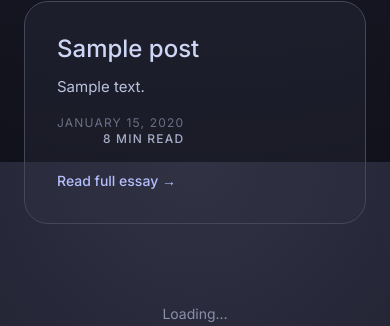
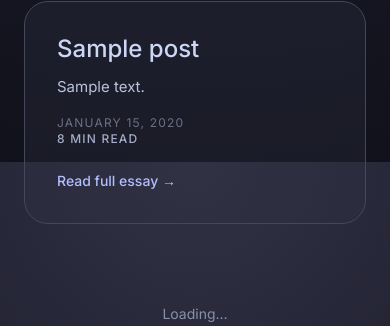
Before and after one commit to abhicodes07/personal-blog-site, a Django app: template blog/templates/blog/post_list.html in a window 390 px wide. Shown: the part 682-1008 px from the top of the page. Run offline with Django 5.2, Linux system fonts and the light colour scheme; tables that the repository leaves empty hold one stand-in row (values such as "Sample post"); the template is opened without the code that fills it: values that come from a table or form of the project are taken from there, most other values are stand-ins (such as "Sample title", 1, 10 or a date in 2020); some libraries are stand-ins or nearby versions.

Commit message:
fix(templates): :bug: fix read time

```diff
--- a/blog/templates/blog/components/post_item.html
+++ b/blog/templates/blog/components/post_item.html
@@ -12,7 +12,7 @@
     </div>
     <div class="flex items-baseline gap-4 md:min-w-[220px] md:justify-end">
       <div class="hidden md:block flex-1 border-b border-dotted border-ctp-surface2"></div>
-      <div class="text-right text-xs uppercase tracking-widest text-ctp-overlay0 whitespace-nowrap">
+      <div class="md:text-right text-left text-xs uppercase tracking-widest text-ctp-overlay0 whitespace-nowrap">
         {{ post.published_date|date:"F j, Y" }}<br>
         <span class="font-medium text-ctp-subtext0">8 min read</span>
       </div>
```
